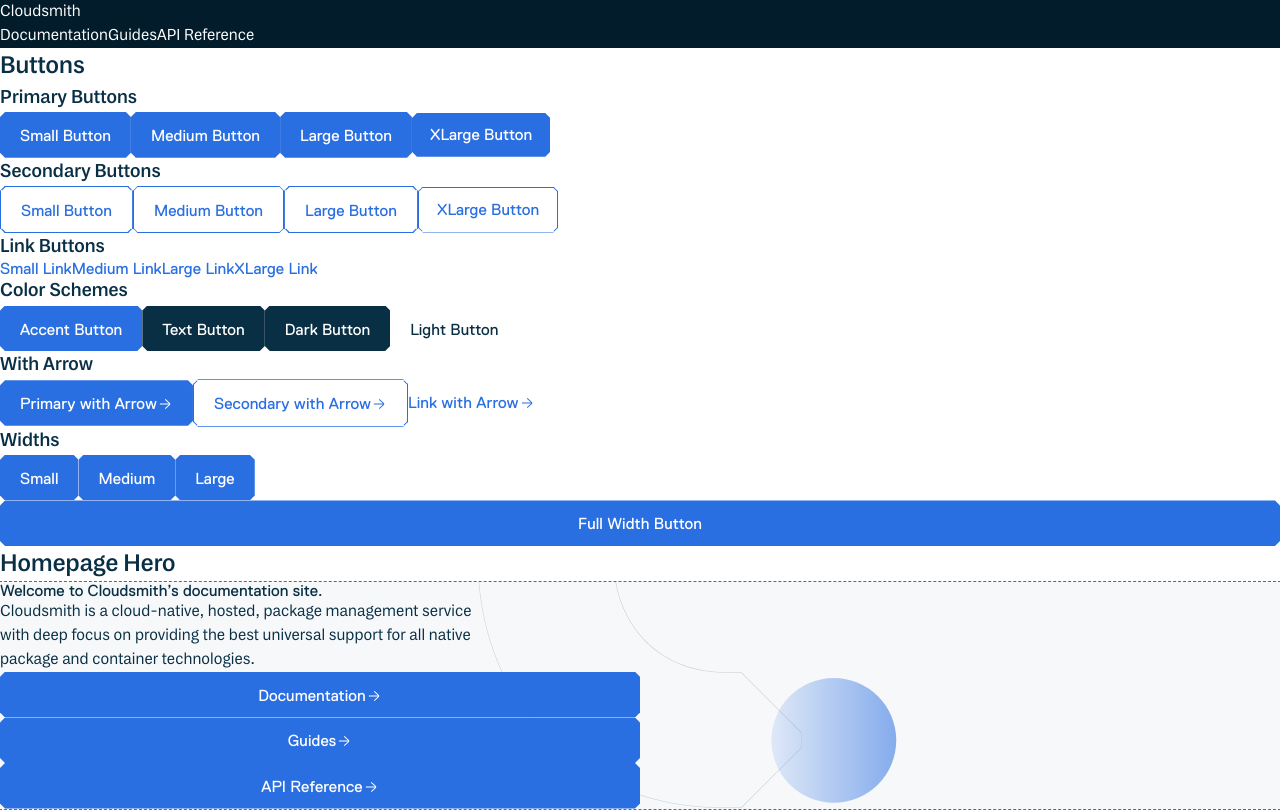
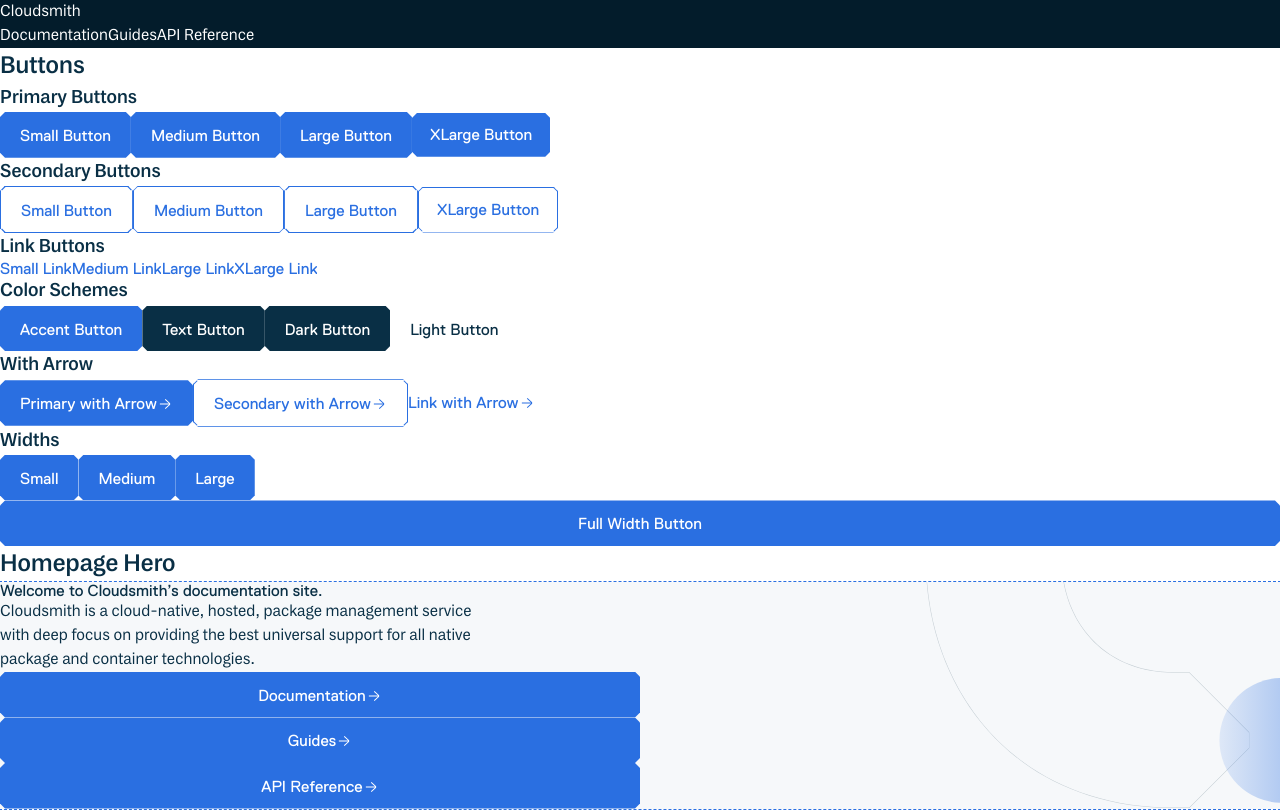
Before and after one commit to cloudsmith-io/cloudsmith-docs, a Next.js app: page /design-system in a window 1280 px wide. Shown: the top 812 px of the page. Built offline with nearby package versions, Linux system fonts and the light colour scheme.

Commit message:
fix: background illustration positioning on lower resolutions

```diff
--- a/src/components/HomepageHero/HomepageHero.module.css
+++ b/src/components/HomepageHero/HomepageHero.module.css
@@ -15,14 +15,11 @@
   position: relative;
 }
 
-
 .background {
   position: absolute;
   height: 100%;
   width: 800px;
-    right: 15vw;
-
-
+  right: -20%;
 }
 
 .content {
@@ -32,7 +29,6 @@
   padding: var(--offset-top) var(--space-m) var(--space-2xl);
   font-family: var(--font-family-body);
 }
-
 
 .title {
   font-family: var(--font-family-headline);
@@ -52,6 +48,11 @@
 }
 
 @media (--phablet-up) {
+  .background {
+    left: auto;
+    right: 10%;
+  }
+
   .buttonContainer {
     flex-direction: row;
   }
```
Lines whose indentation alone changed are shown as unchanged.
